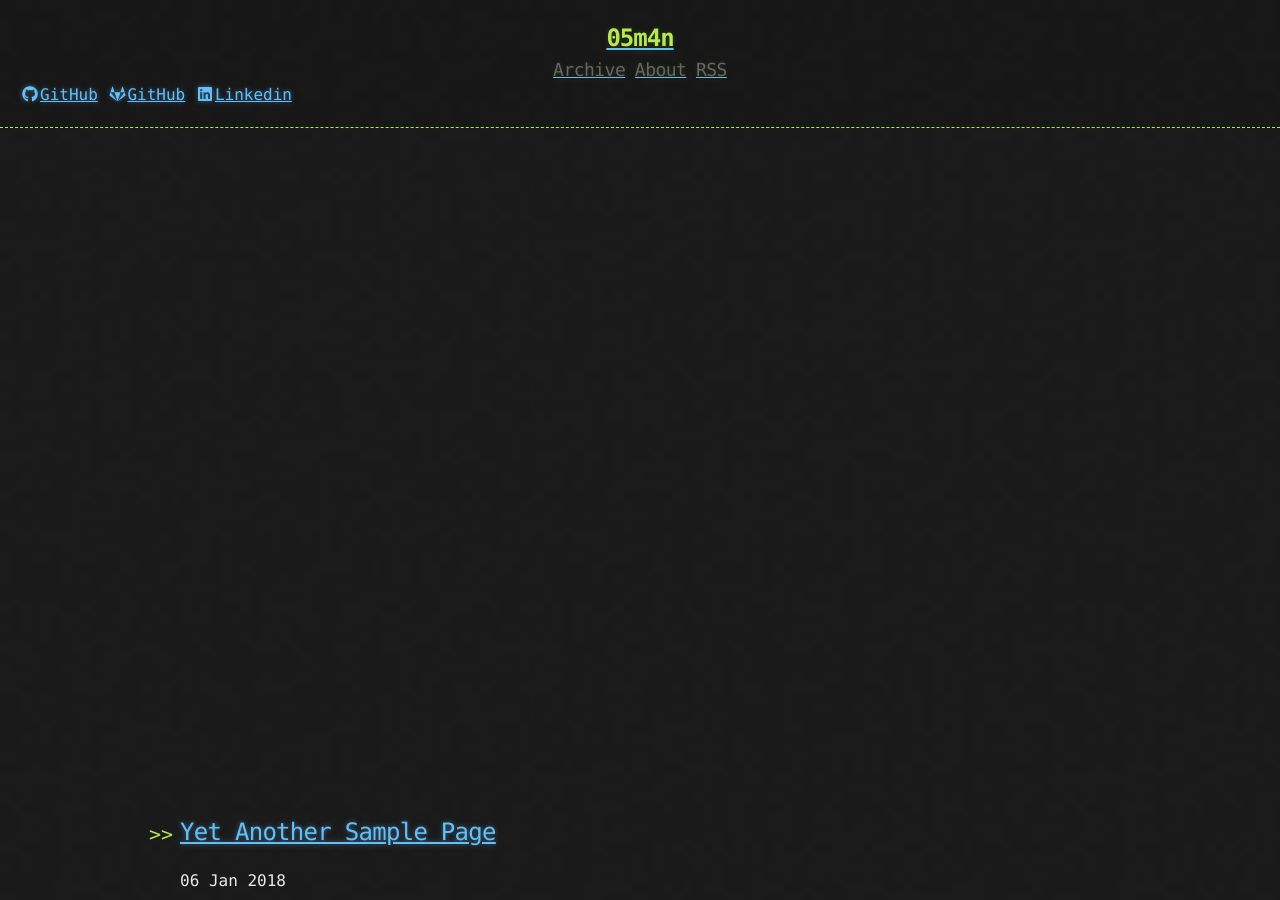
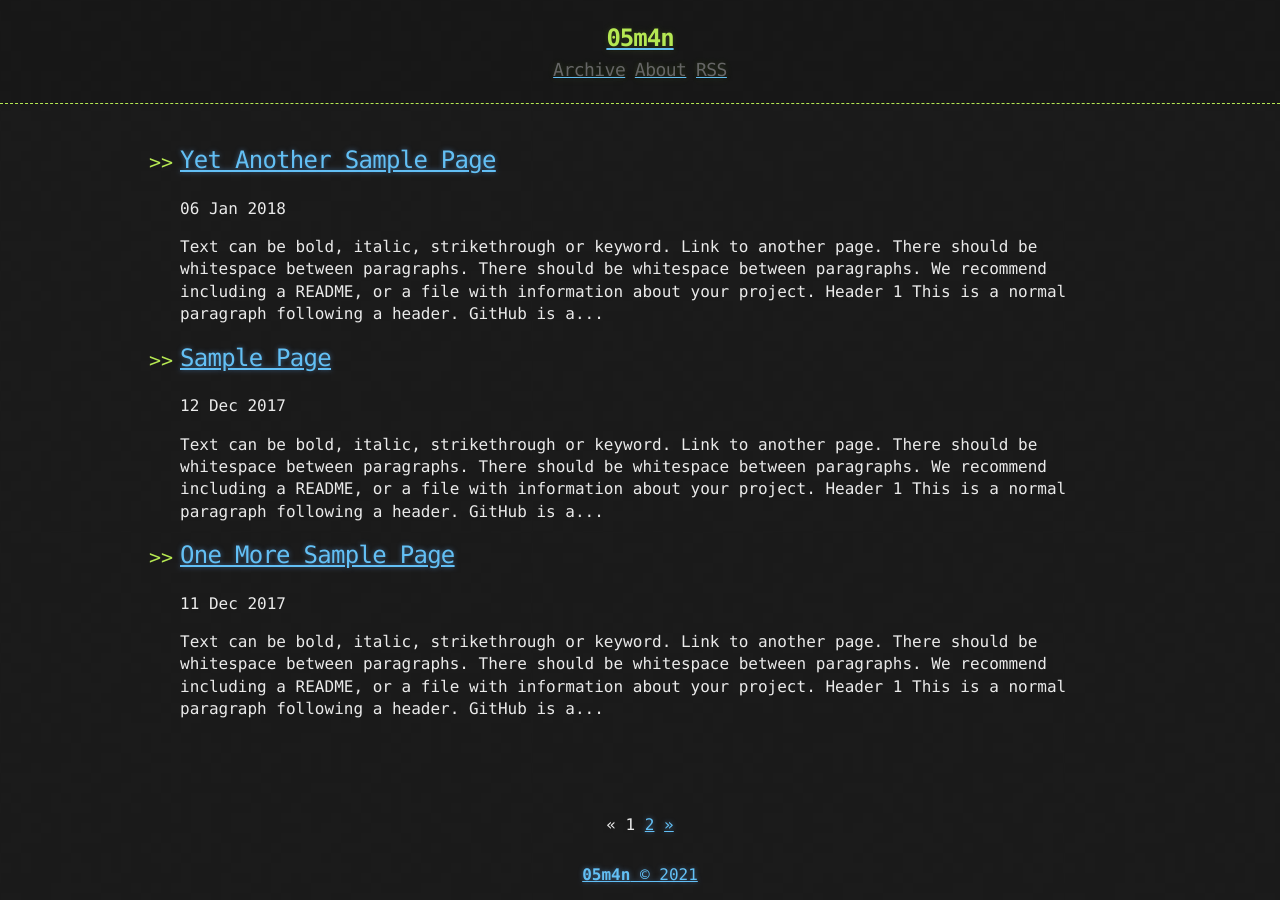
Before and after one commit to tocttou/hacker-blog, a Jekyll site: the page built from index.html, in a window 1280 px wide and 900 px high. Built offline with Jekyll 4.4.1, drawn with Linux system fonts in a browser that asks for light colours; nearby versions of some CDN libraries; the list of posts is cut into pages by our own code.

Commit message:
Update social-links.html

```diff
--- a/_includes/social-links.html
+++ b/_includes/social-links.html
@@ -1,12 +1,2 @@
 {% assign author = page.author | default: page.authors[0] | default: site.author %}
 {% assign author = site.data.authors[author] | default: author %}
-
-</div>
-      {% if author.links %}
-        {% for link in author.links %}
-          {% if link.label and link.url %}
-            <a href="{{ link.url }}" rel="nofollow noopener noreferrer"><i class="{{ link.icon | default: 'fas fa-link' }}" aria-hidden="true"></i><span class="label">{{ link.label }}</span></a>
-          {% endif %}
-        {% endfor %}
-      {% endif %}
-  </div>
```
